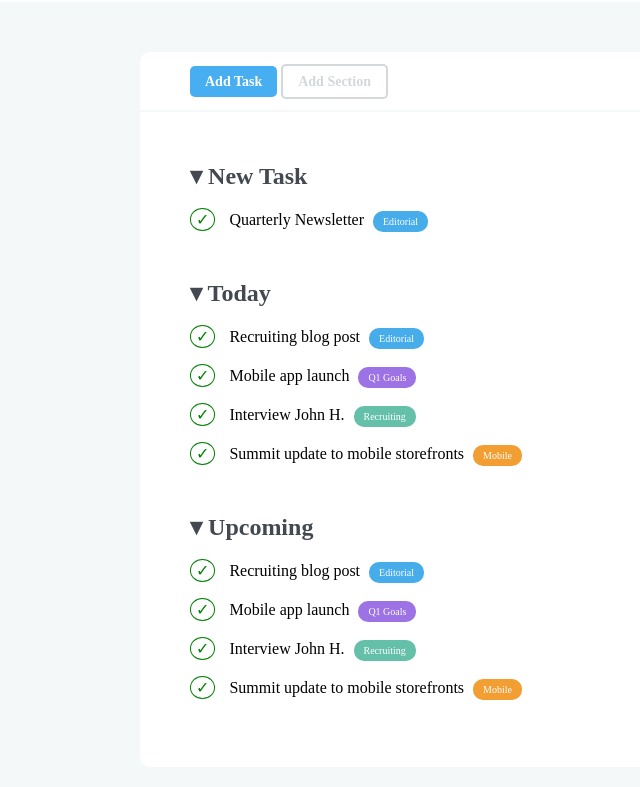
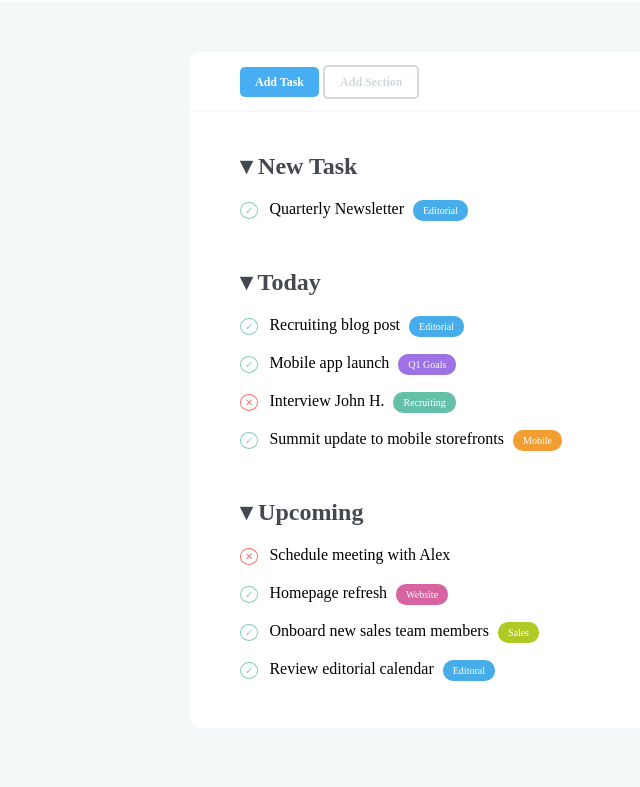
Before and after one commit to DanCiciarello/html-css-toboolist, a plain HTML site: page index.html in a window 1280 px wide. Shown: the part 78-865 px from the top of the page, without its empty margins (0-640 px from the left). After the commit the page ends 826 px from the top, so only its background shows below. Drawn offline with Linux system fonts and the light colour scheme.

Commit message:
Project completed

```diff
--- a/css/style.css
+++ b/css/style.css
@@ -20,7 +20,7 @@ h1 {
 
 header {
     height: 80px;
-    padding: 10px 0 0 10px;
+    padding: 12px 0 0 20px;
     background-color: #fff;
 }
 
@@ -30,12 +30,12 @@ header img {
 
 .text-logo {
     font-size: 40px;
+    margin-left: 5px;
 }
 
 /* Main */
 
 main {
-    background-color: #F5F8F9;
     padding-top: 50px;
     padding-bottom: 20px;
 }
@@ -43,7 +43,7 @@ main {
 /* To-do Box */
 
 .to-do-box {
-    width: 1000px;
+    width: 900px;
     border-radius: 10px;
     background-color: #fff;
     margin: auto;
@@ -53,8 +53,8 @@ main {
     padding: 8px 15px;
     border-radius: 5px;
     text-decoration: none;
-    font-size: 14px;
-    font-weight: bold;
+    font-size: 12px;
+    font-weight: 900;
 }
 
 .main-color {
@@ -77,7 +77,7 @@ main {
 /* To-do section */
 
 .to-do-section {
-    padding: 50px 50px 20px 50px;
+    padding: 40px 50px 0 50px;
 }
 
 .list-section {
@@ -93,14 +93,21 @@ main {
 
 .icon {
     border: 1px solid #000;
-    padding: 2px 5px;
+    padding: 2px 4px;
     border-radius: 50%;
-    margin-right: 10px;
+    margin-right: 7px;
+    font-size: 10px;
+    vertical-align: middle;
 }
 
 .done {
-    border-color: green;
-    color: green;
+    border-color: #83CDBA;
+    color: #83CDBA;
+}
+
+.undone {
+    border-color: #F17269;
+    color: #F17269;
 }
 
 .chip {
@@ -110,6 +117,7 @@ main {
     font-size: 10px;
     border-radius: 10px;
     margin-left: 5px;
+    vertical-align: middle;
 }
 
 .blue {
@@ -127,3 +135,11 @@ main {
 .orange {
     background-color: #F29E33;
 }
+
+.pink {
+    background-color: #D763A1;
+}
+
+.lime {
+    background-color: #B1C925;
+}
--- a/index.html
+++ b/index.html
@@ -35,7 +35,7 @@
                     <h1>&#9662; New Task</h1>
                     <div class="list-item">
                         <span class="icon done">&#10003;</span>
-                        <span>Quarterly Newsletter</span>
+                        Quarterly Newsletter
                         <span class="chip blue">Editorial</span>
                     </div>
                 </div>
@@ -45,22 +45,22 @@
                     <h1>&#9662; Today</h1>
                     <div class="list-item">
                         <span class="icon done">&#10003;</span>
-                        <span>Recruiting blog post</span>
+                        Recruiting blog post
                         <span class="chip blue">Editorial</span>
                     </div>
                     <div class="list-item">
                         <span class="icon done">&#10003;</span>
-                        <span>Mobile app launch</span>
+                        Mobile app launch
                         <span class="chip purple">Q1 Goals</span>
                     </div>
                     <div class="list-item">
-                        <span class="icon done">&#10003;</span>
-                        <span>Interview John H.</span>
+                        <span class="icon undone">&#10005;</span>
+                        Interview John H.
                         <span class="chip green">Recruiting</span>
                     </div>
                     <div class="list-item">
                         <span class="icon done">&#10003;</span>
-                        <span>Summit update to mobile storefronts</span>
+                        Summit update to mobile storefronts
                         <span class="chip orange">Mobile</span>
                     </div>
                 </div>
@@ -69,24 +69,23 @@
                 <div class="list-section">
                     <h1>&#9662; Upcoming</h1>
                     <div class="list-item">
-                        <span class="icon done">&#10003;</span>
-                        <span>Recruiting blog post</span>
-                        <span class="chip blue">Editorial</span>
+                        <span class="icon undone">&#10005;</span>
+                        Schedule meeting with Alex
                     </div>
                     <div class="list-item">
                         <span class="icon done">&#10003;</span>
-                        <span>Mobile app launch</span>
-                        <span class="chip purple">Q1 Goals</span>
+                        Homepage refresh
+                        <span class="chip pink">Website</span>
                     </div>
                     <div class="list-item">
                         <span class="icon done">&#10003;</span>
-                        <span>Interview John H.</span>
-                        <span class="chip green">Recruiting</span>
+                        Onboard new sales team members
+                        <span class="chip lime">Sales</span>
                     </div>
                     <div class="list-item">
                         <span class="icon done">&#10003;</span>
-                        <span>Summit update to mobile storefronts</span>
-                        <span class="chip orange">Mobile</span>
+                        Review editorial calendar
+                        <span class="chip blue">Editoral</span>
                     </div>
                 </div>
 
```
